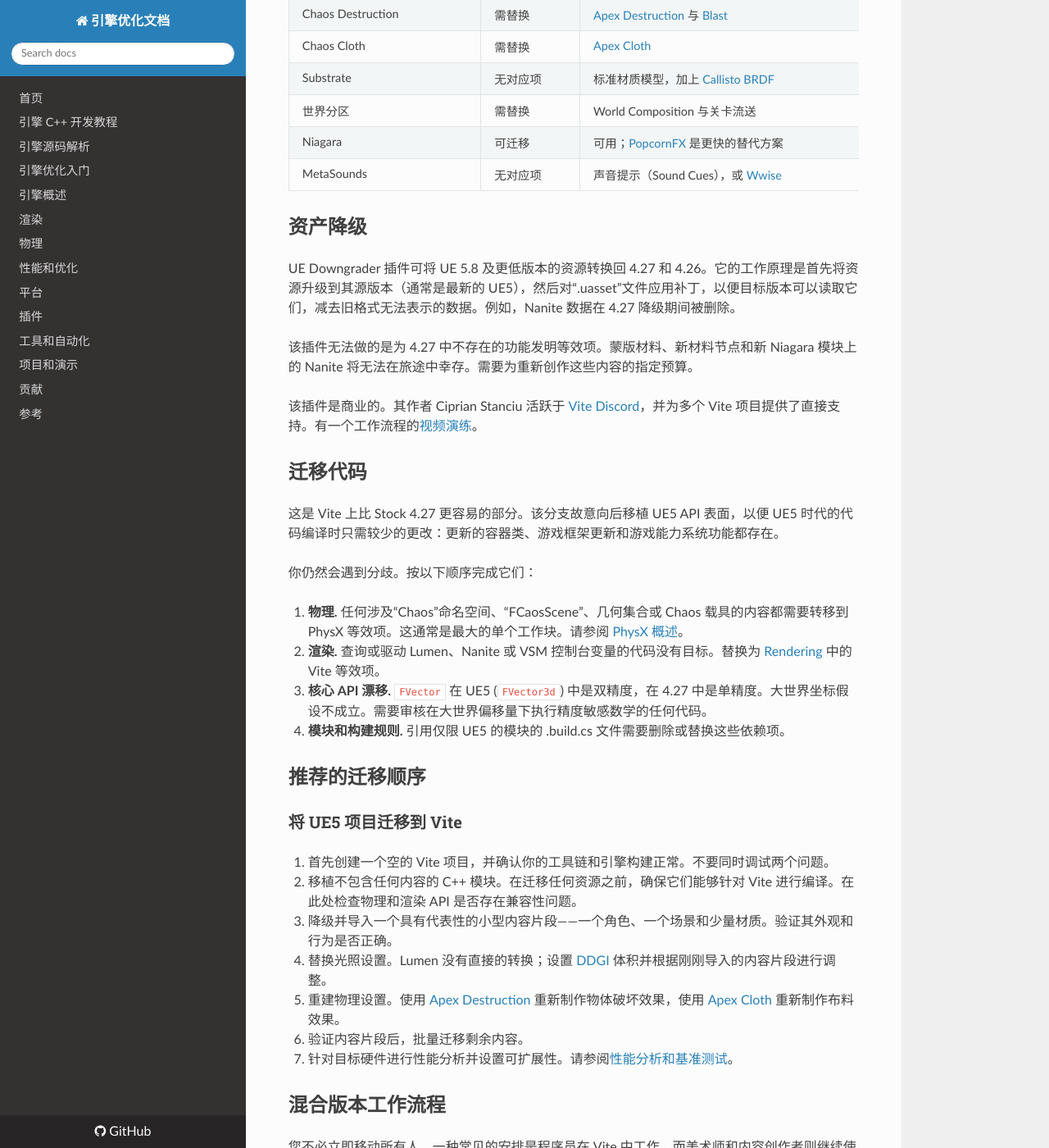
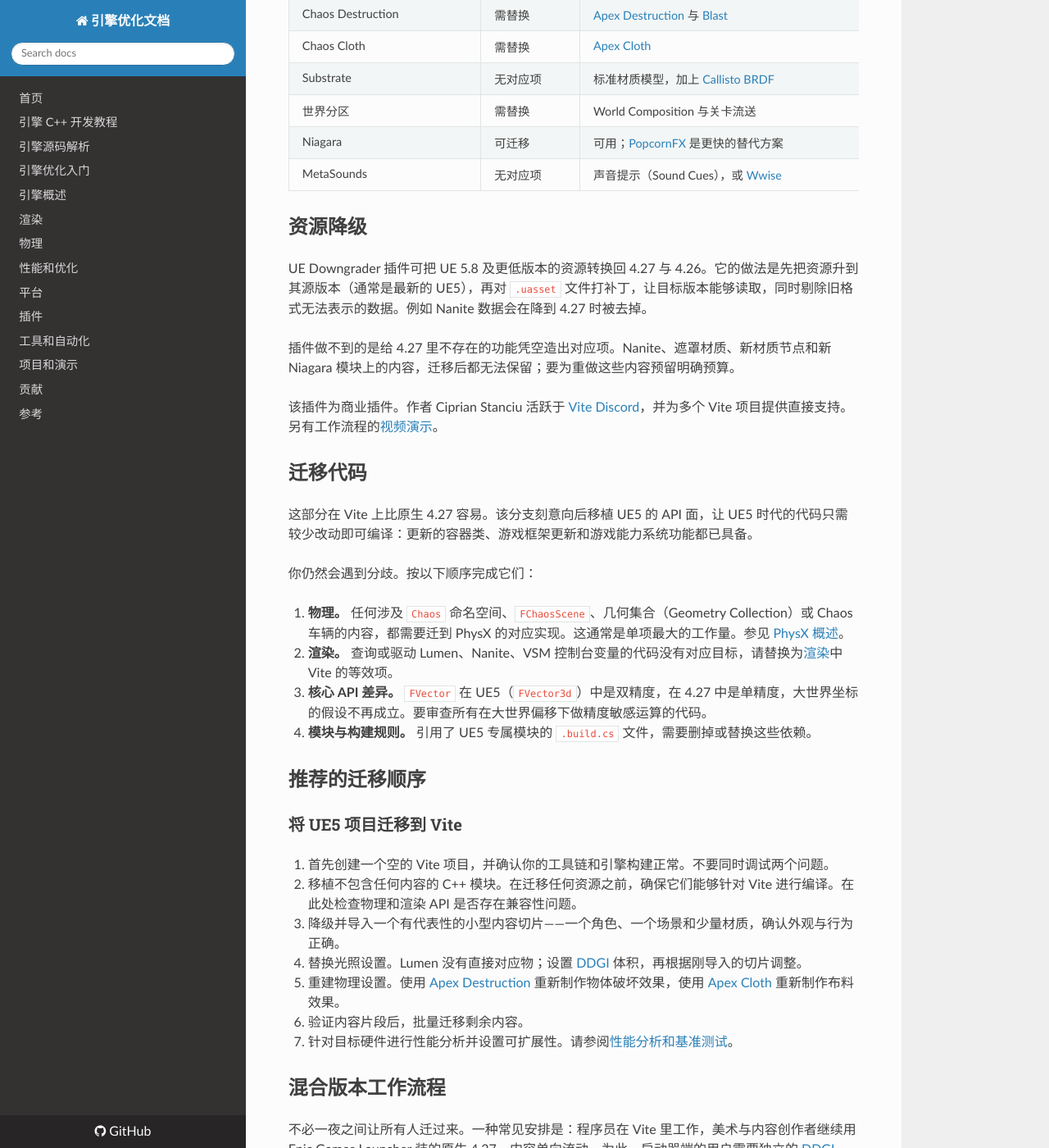
Before and after one commit to OpenHUTB/cpp, an MkDocs documentation site: the page built from docs/optimization/GettingStarted/Migrating-From-UE5.md, in a window 1280 px wide and 1400 px high, scrolled down 2008 px. Shown: the whole window at 82% size. Built offline with MkDocs 1.6.1, drawn with Linux system fonts in a browser that asks for light colours; nearby versions of some CDN libraries; a script that is not in the unit is left out; some of the changed text lies outside the part shown.

Commit message:
docs: 理顺从 UE5 迁移页的降级与代码迁移说明
- assets 在正文统一为资源（小标题资产降级改为资源降级）
- 「将无法在旅途中幸存」是 will not survive the trip 的直译，改为迁移后无法保留
- Stock 4.27 改为原生 4.27；FCaosScene 拼写改为 FChaosScene；载具改为车辆
- 代码 API 漂移改为差异；库存安装改为原生安装
- 末尾的加粗警告改为 admonition

```diff
--- a/docs/optimization/GettingStarted/Migrating-From-UE5.md
+++ b/docs/optimization/GettingStarted/Migrating-From-UE5.md
@@ -29,24 +29,24 @@
 | Niagara | 可迁移 | 可用；[PopcornFX](../Plugins/Proposed-Plugins.md) 是更快的替代方案 |
 | MetaSounds | 无对应项 | 声音提示（Sound Cues），或 [Wwise](../Plugins/Proposed-Plugins.md) |
 
-## 资产降级
+## 资源降级
 
-UE Downgrader 插件可将 UE 5.8 及更低版本的资源转换回 4.27 和 4.26。它的工作原理是首先将资源升级到其源版本（通常是最新的 UE5），然后对“.uasset”文件应用补丁，以便目标版本可以读取它们，减去旧格式无法表示的数据。例如，Nanite 数据在 4.27 降级期间被删除。
+UE Downgrader 插件可把 UE 5.8 及更低版本的资源转换回 4.27 与 4.26。它的做法是先把资源升到其源版本（通常是最新的 UE5），再对 `.uasset` 文件打补丁，让目标版本能够读取，同时剔除旧格式无法表示的数据。例如 Nanite 数据会在降到 4.27 时被去掉。
 
-该插件无法做的是为 4.27 中不存在的功能发明等效项。蒙版材料、新材料节点和新 Niagara 模块上的 Nanite 将无法在旅途中幸存。需要为重新创作这些内容的指定预算。
+插件做不到的是给 4.27 里不存在的功能凭空造出对应项。Nanite、遮罩材质、新材质节点和新 Niagara 模块上的内容，迁移后都无法保留；要为重做这些内容预留明确预算。
 
-该插件是商业的。其作者 Ciprian Stanciu 活跃于 [Vite Discord](https://discord.gg/n9zQrYFhMb)，并为多个 Vite 项目提供了直接支持。有一个工作流程的[视频演练](https://youtu.be/yXvJfDNfrSQ)。
+该插件为商业插件。作者 Ciprian Stanciu 活跃于 [Vite Discord](https://discord.gg/n9zQrYFhMb)，并为多个 Vite 项目提供直接支持。另有工作流程的[视频演示](https://youtu.be/yXvJfDNfrSQ)。
 
 ## 迁移代码
 
-这是 Vite 上比 Stock 4.27 更容易的部分。该分支故意向后移植 UE5 API 表面，以便 UE5 时代的代码编译时只需较少的更改：更新的容器类、游戏框架更新和游戏能力系统功能都存在。
+这部分在 Vite 上比原生 4.27 容易。该分支刻意向后移植 UE5 的 API 面，让 UE5 时代的代码只需较少改动即可编译：更新的容器类、游戏框架更新和游戏能力系统功能都已具备。
 
 你仍然会遇到分歧。按以下顺序完成它们：
 
-1. **物理.** 任何涉及“Chaos”命名空间、“FCaosScene”、几何集合或 Chaos 载具的内容都需要转移到 PhysX 等效项。这通常是最大的单个工作块。请参阅 [PhysX 概述](../Physics/PhysX.md)。
-2. **渲染.** 查询或驱动 Lumen、Nanite 或 VSM 控制台变量的代码没有目标。替换为 [Rendering](../Rendering/Rendering.md) 中的 Vite 等效项。
-3. **核心 API 漂移.** `FVector` 在 UE5 (`FVector3d`) 中是双精度，在 4.27 中是单精度。大世界坐标假设不成立。需要审核在大世界偏移量下执行精度敏感数学的任何代码。
-4. **模块和构建规则.** 引用仅限 UE5 的模块的 .build.cs 文件需要删除或替换这些依赖项。
+1. **物理。** 任何涉及 `Chaos` 命名空间、`FChaosScene`、几何集合（Geometry Collection）或 Chaos 车辆的内容，都需要迁到 PhysX 的对应实现。这通常是单项最大的工作量。参见 [PhysX 概述](../Physics/PhysX.md)。
+2. **渲染。** 查询或驱动 Lumen、Nanite、VSM 控制台变量的代码没有对应目标，请替换为[渲染](../Rendering/Rendering.md)中 Vite 的等效项。
+3. **核心 API 差异。** `FVector` 在 UE5（`FVector3d`）中是双精度，在 4.27 中是单精度，大世界坐标的假设不再成立。要审查所有在大世界偏移下做精度敏感运算的代码。
+4. **模块与构建规则。** 引用了 UE5 专属模块的 `.build.cs` 文件，需要删掉或替换这些依赖。
 
 ## 推荐的迁移顺序
 
@@ -56,9 +56,9 @@ UE Downgrader 插件可将 UE 5.8 及更低版本的资源转换回 4.27 和 4.2
 
 2. 移植不包含任何内容的 C++ 模块。在迁移任何资源之前，确保它们能够针对 Vite 进行编译。在此处检查物理和渲染 API 是否存在兼容性问题。
 
-3. 降级并导入一个具有代表性的小型内容片段——一个角色、一个场景和少量材质。验证其外观和行为是否正确。
+3. 降级并导入一个有代表性的小型内容切片——一个角色、一个场景和少量材质，确认外观与行为正确。
 
-4. 替换光照设置。Lumen 没有直接的转换；设置 [DDGI](../Rendering/DDGI-Dynamic.md) 体积并根据刚刚导入的内容片段进行调整。
+4. 替换光照设置。Lumen 没有直接对应物；设置 [DDGI](../Rendering/DDGI-Dynamic.md) 体积，再根据刚导入的切片调整。
 
 5. 重建物理设置。使用 [Apex Destruction](../Physics/Destruction-And-Cloth.md) 重新制作物体破坏效果，使用 [Apex Cloth](../Physics/Destruction-And-Cloth.md) 重新制作布料效果。
 
@@ -69,9 +69,10 @@ UE Downgrader 插件可将 UE 5.8 及更低版本的资源转换回 4.27 和 4.2
 
 ## 混合版本工作流程
 
-您不必立即移动所有人。一种常见的安排是程序员在 Vite 中工作，而美术师和内容创作者则继续使用 Epic Games Launcher 4.27 的库存安装，内容以单向流动。为此，启动器端用户需要独立的 [DDGI 1.1.5 插件](https://github.com/GapingPixel/UE4-RTXGI-1.1.5-Latest-Official)，以便照明看起来大致正确。这正是我们在 Vite Studio 所做的，到目前为止，建模、动画和声音设计工作没有出现任何问题。
+不必一夜之间让所有人迁过来。一种常见安排是：程序员在 Vite 里工作，美术与内容创作者继续用 Epic Games Launcher 装的原生 4.27，内容单向流动。为此，启动器端的用户需要独立的 [DDGI 1.1.5 插件](https://github.com/GapingPixel/UE4-RTXGI-1.1.5-Latest-Official)，让光照看起来大致正确。Vite Studio 就是这么做的，到目前为止建模、动画与声音设计都没有出问题。
 
-**警告：** 不要在 Vite 项目中使用启动器 DDGI 插件。 Vite 已经将 DDGI 作为引擎的一部分提供，两者会发生冲突。 Vite 中的 DDGI 比 Launcher 版本的 DDGI 插件处理得更好（由于引擎端/DDGI插件端均发生变化）。
+!!! warning
+    不要在 Vite 项目里使用启动器的 DDGI 插件。Vite 已把 DDGI 作为引擎的一部分提供，两者会冲突。Vite 内的 DDGI 也比 Launcher 版插件处理得更好，因为引擎端与 DDGI 插件端都有改动。
 
 
 ## 另请参阅
```
